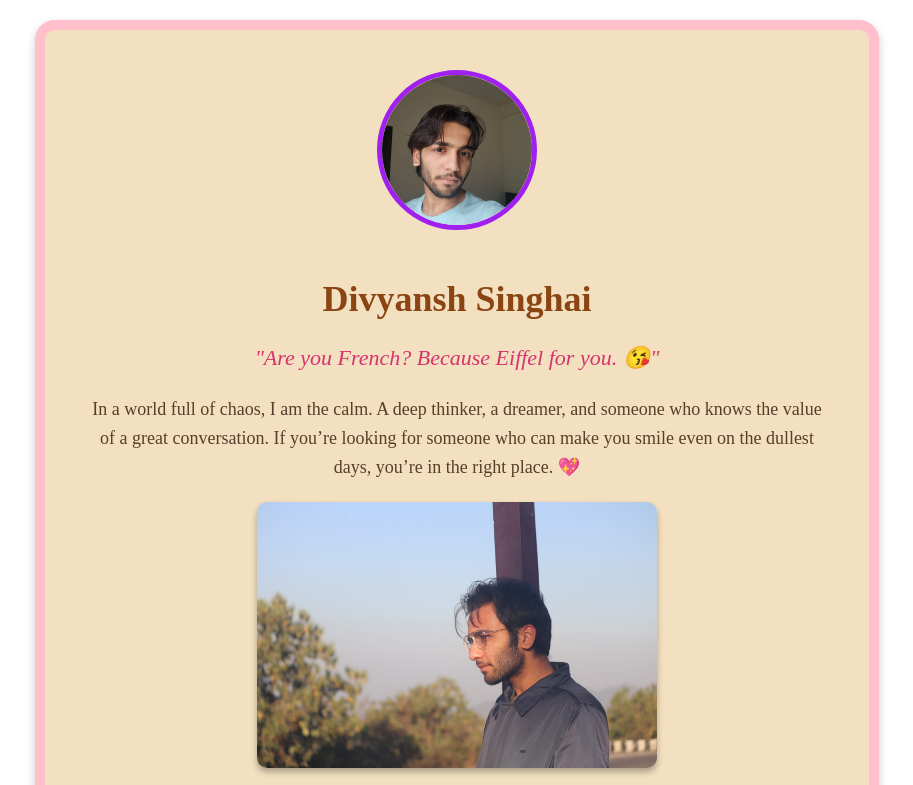
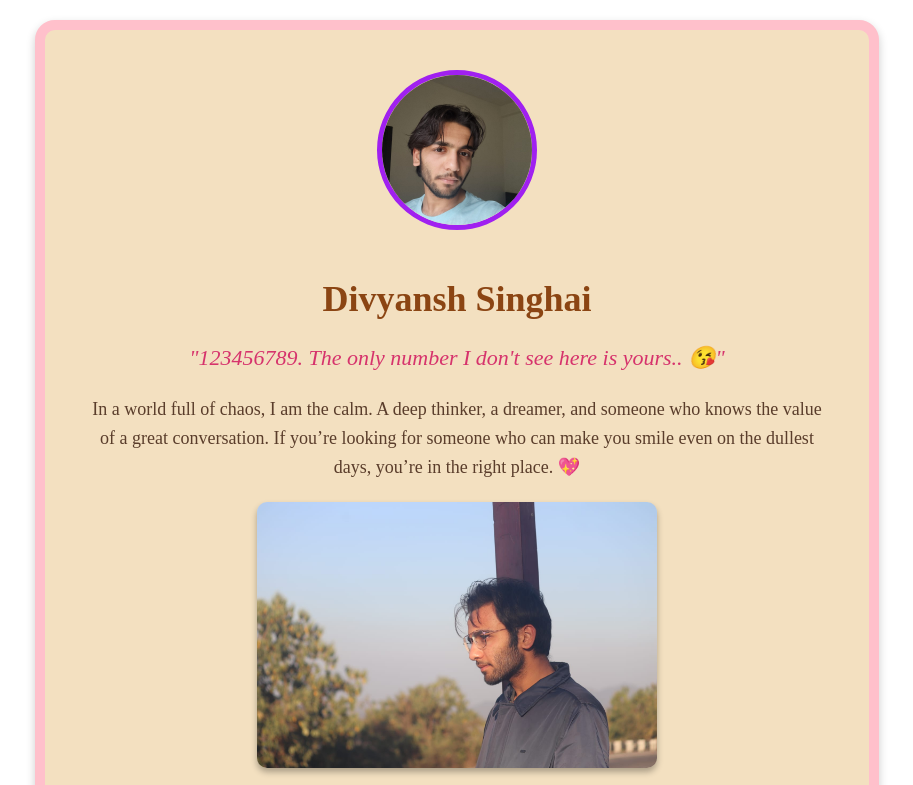
Before and after one commit to Singhai17/Dating_Profile, a plain HTML site: page index.html in a window 1280 px wide. Shown: the top 785 px of the page, without its empty margins (183-1096 px from the left). Drawn offline with Linux system fonts and the light colour scheme.

Commit message:
Update index.html

```diff
--- a/index.html
+++ b/index.html
@@ -13,7 +13,7 @@
         <h1>Divyansh Singhai</h1>
 
         <!-- Pickup Line -->
-        <p class="pickup-line">"Are you French? Because Eiffel for you. 😘"</p>
+        <p class="pickup-line">"123456789. The only number I don't see here is yours.. 😘"</p>
 
         <!-- About Me -->
         <p>In a world full of chaos, I am the calm. A deep thinker, a dreamer, and someone who knows the value of a great conversation. If you’re looking for someone who can make you smile even on the dullest days, you’re in the right place. 💖</p>
```
